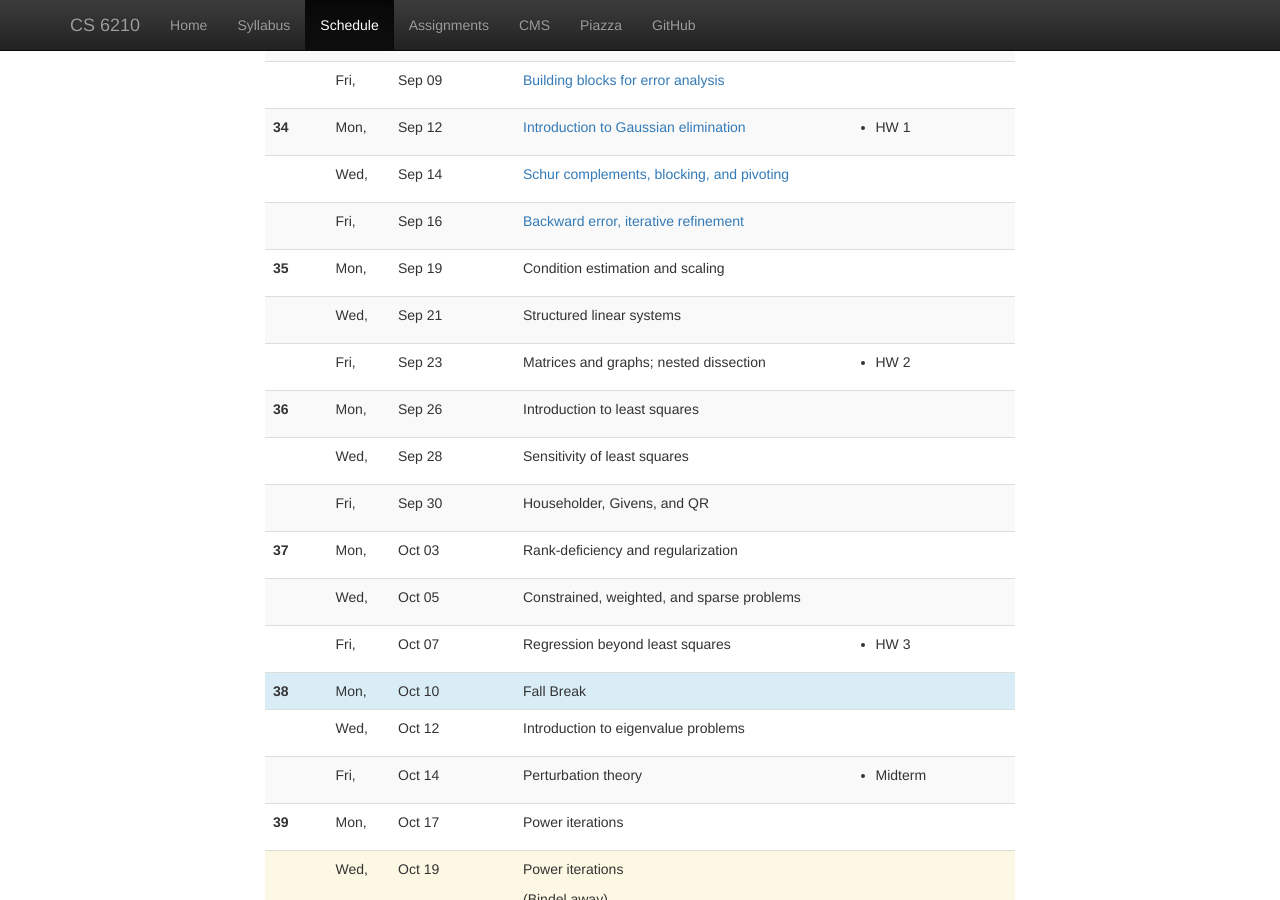
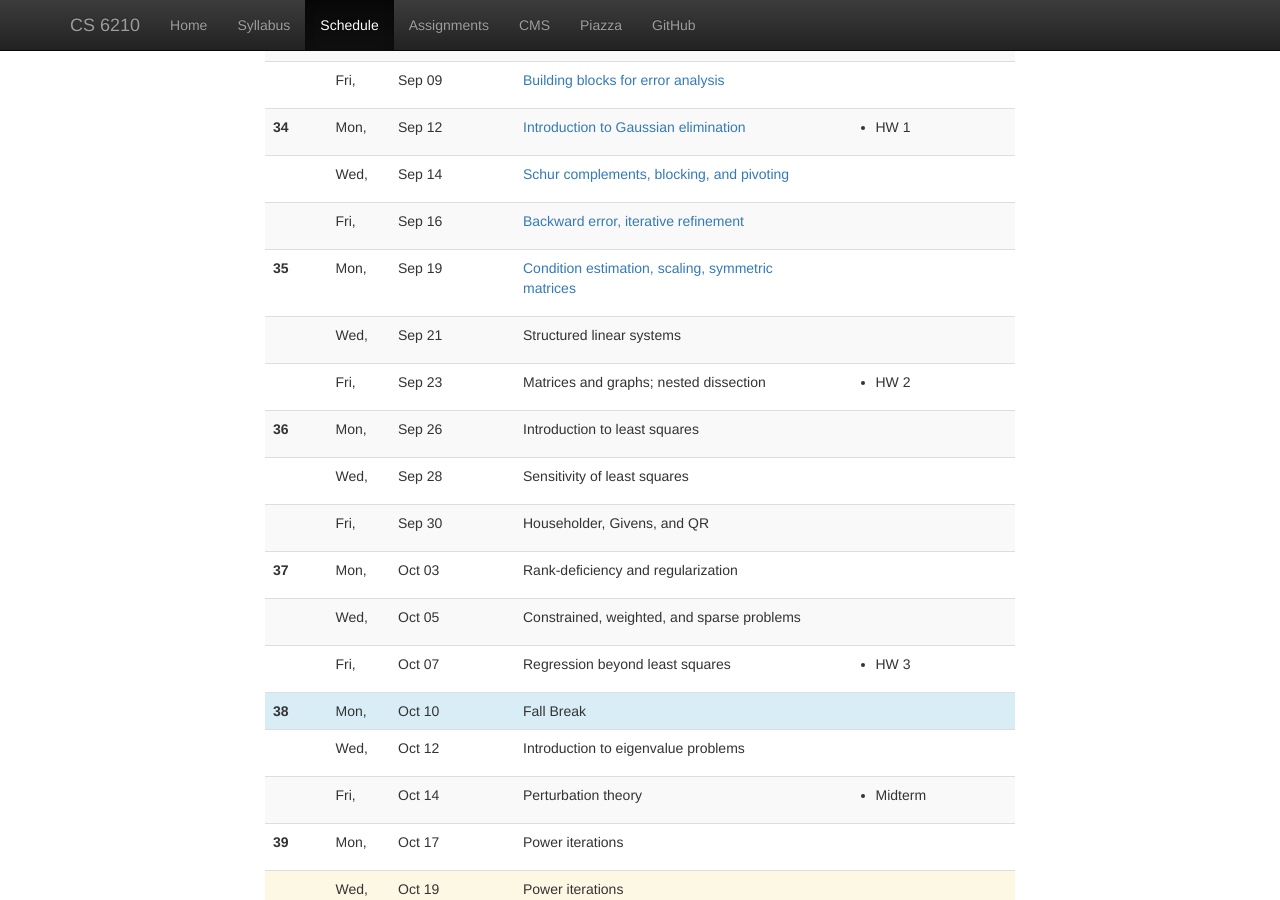
Before and after one commit to dbindel/cs6210-f16, a Jekyll site: the page built from web/schedule.html, in a window 1280 px wide and 900 px high, scrolled down 515 px. Built offline with Jekyll 4.4.1, drawn with Linux system fonts in a browser that asks for light colours; nearby versions of some CDN libraries.

Commit message:
Update to web page.

```diff
--- a/web/_data/lectures.yml
+++ b/web/_data/lectures.yml
@@ -63,7 +63,8 @@
 #
 -
   date: 2016-09-19
-  info: Condition estimation and scaling
+  info: Condition estimation, scaling, symmetric matrices
+  notes: 2016-09-19.pdf
 -
   date: 2016-09-21
   info: Structured linear systems
```
